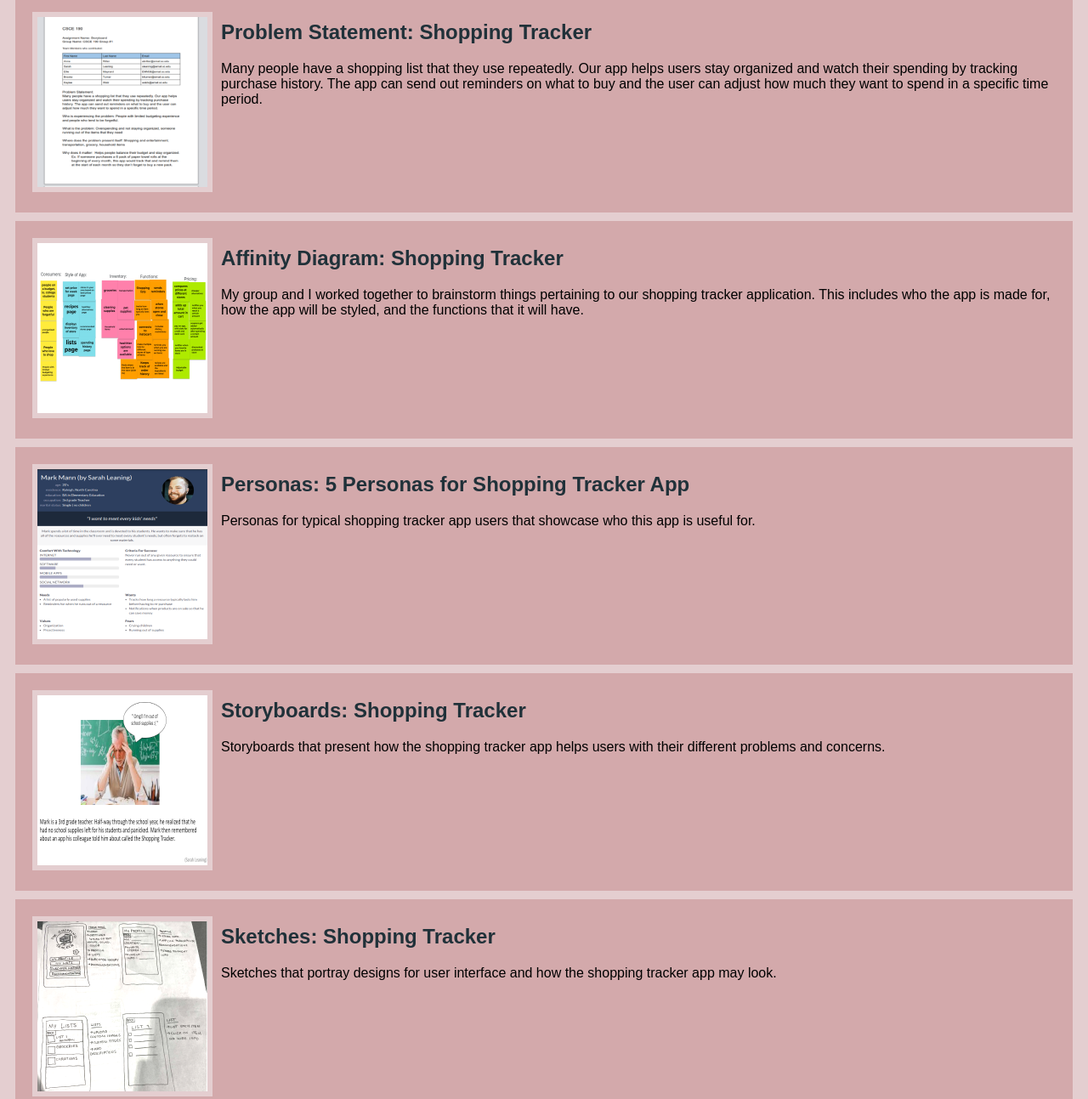
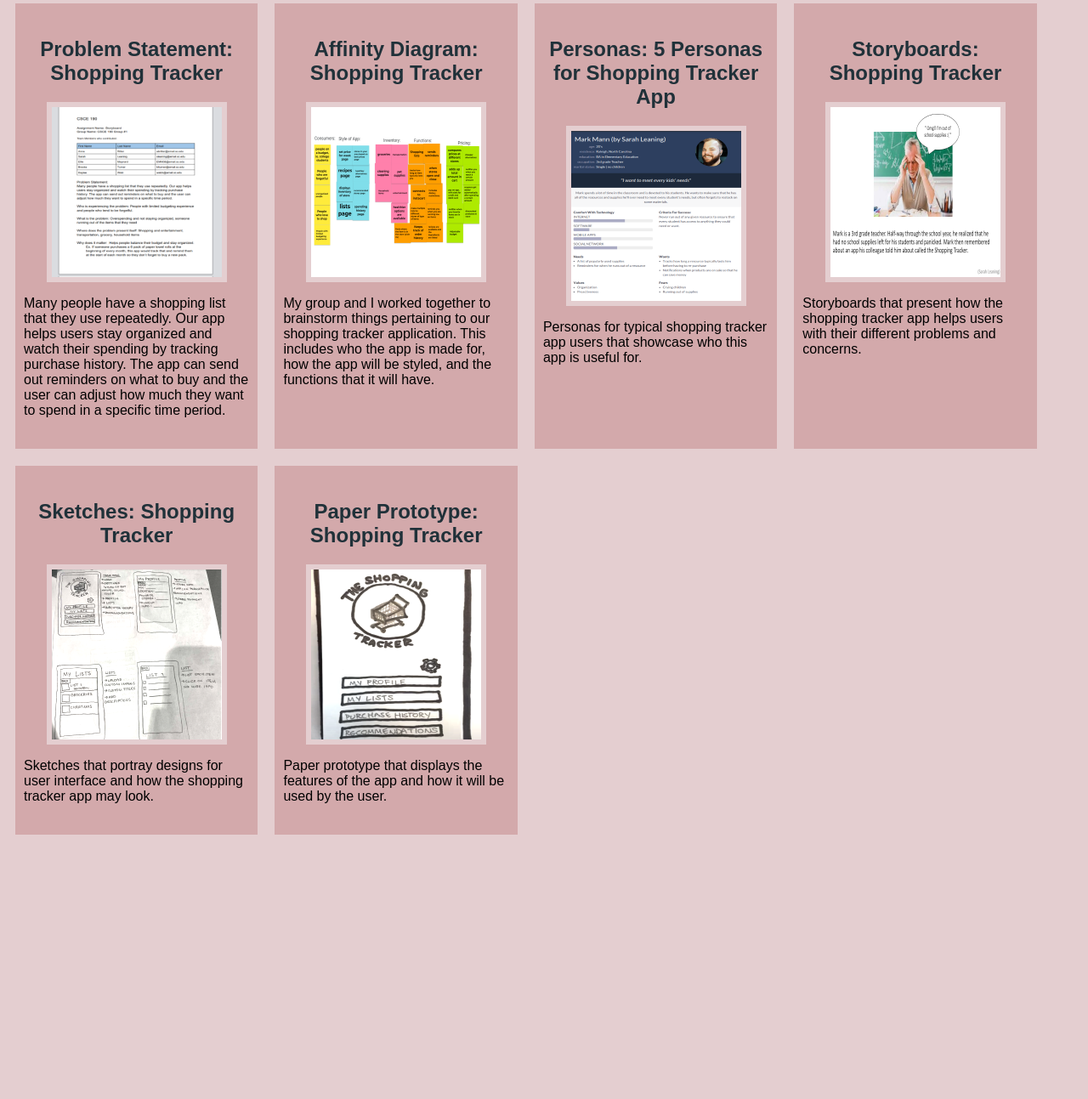
Before and after one commit to sarahleaning/sarahleaning.github.io, a plain HTML site: page index.html in a window 1280 px wide. Shown: the part 86-1379 px from the top of the page at 85% size. After the commit the page ends 1086 px from the top, so only its background shows below. Drawn offline with Linux system fonts and the light colour scheme.

Commit message:
Add files via upload

```diff
--- a/index.html
+++ b/index.html
@@ -7,49 +7,61 @@
     <body>
         <h1>Sarah Leaning's CSCE 190 Site</h1>
 
+        <div class="assignments">
             <!-- Problem Statement Assignment-->
             <section class="assignment">
+                <a href="files/Problem-Statement.pdf"><h2>Problem Statement: Shopping Tracker</h2></a>
                 <a href="files/Problem-Statement.pdf"><img src="images/problem-statement.png"></a>
-            <section class="ass-details">
-                <a href="files/Problem-Statement.pdf"><h2>Problem Statement: Shopping Tracker</h2></a>
+
                 <p>Many people have a shopping list that they use repeatedly. Our app helps users stay organized and watch their spending by tracking purchase history. The app can send out reminders on what to buy and the user can adjust how much they want to spend in a specific time period. </p>
-            </section>
+
             </section>
 
             <!-- Affinity Diagram Assignment-->
             <section class="assignment">
+                <a href="files/affinity-diagram.pdf"><h2>Affinity Diagram: Shopping Tracker</h2></a>
                 <a href="files/affinity-diagram.pdf"><img src="images/affinity-diagram.png"></a>
-            <section class="ass-details">
-                <a href="files/affinity-diagram.pdf"><h2>Affinity Diagram: Shopping Tracker</h2></a>
+
                 <p>My group and I worked together to brainstorm things pertaining to our shopping tracker application. This includes who the app is made for, how the app will be styled, and the functions that it will have. </p>
-            </section>
+
             </section>
 
             <!-- Persona Assignment-->
             <section class="assignment">
+                <a href="files/personas.pdf"><h2>Personas: 5 Personas for Shopping Tracker App</h2></a>
                 <a href="files/personas.pdf"><img src="images/persona.png"></a>
-            <section class="ass-details">
-                <a href="files/personas.pdf"><h2>Personas: 5 Personas for Shopping Tracker App</h2></a>
+
                 <p>Personas for typical shopping tracker app users that showcase who this app is useful for. </p>
-            </section>
+
             </section>
 
             <!-- Storyboard Assignment-->
             <section class="assignment">
+                <a href="files/storyboard.pdf"><h2>Storyboards: Shopping Tracker</h2></a>
                 <a href="files/storyboard.pdf"><img src="images/storyboard.png"></a>
-            <section class="ass-details">
-                <a href="files/storyboard.pdf"><h2>Storyboards: Shopping Tracker</h2></a>
+
                 <p>Storyboards that present how the shopping tracker app helps users with their different problems and concerns. </p>
-            </section>
+
             </section>
 
             <!-- Sketches Assignment-->
             <section class="assignment">
+                <a href="files/sketches.pdf"><h2>Sketches: Shopping Tracker</h2></a>
                 <a href="files/sketches.pdf"><img src="images/sketches.png"></a>
-            <section class="ass-details">
-                <a href="files/sketches.pdf"><h2>Sketches: Shopping Tracker</h2></a>
+
                 <p>Sketches that portray designs for user interface and how the shopping tracker app may look. </p>
+
             </section>
+
+            <!-- Prototype Assignment-->
+            <section class="assignment">
+                <a href="https://youtu.be/oXZHzJHmxsg"><h2>Paper Prototype: Shopping Tracker</h2></a>
+                <a href="https://youtu.be/oXZHzJHmxsg"><img src="images/paper-prototype.png"></a>
+
+                <p>Paper prototype that displays the features of the app and how it will be used by the user. </p>
+
             </section>
+        </div>
+
     </body>
 </html>
--- a/styles.css
+++ b/styles.css
@@ -3,10 +3,16 @@ body {
     font-family:Arial, Helvetica, sans-serif;
 }
 
+.assignments{
+    display: flex;
+    flex-wrap: wrap;
+}
+
 .assignment {
-    display: flex;
+    width: 21%;
     padding: 10px;
     margin: 10px;
+    padding: 20px 10px;
     background: #D3A9AB
 }
 
@@ -14,7 +20,8 @@ body {
     width: 200px;
     margin: 10px;
     border: 6px solid #E4CED0;
-
+    display: block;
+    margin: auto;
 }
 
 .assignment img:hover {
@@ -26,6 +33,9 @@ h1 {
     text-align:center;
 }
 
+h2 {
+    text-align: center;
+}
 
 a {
     text-decoration:none;
```
Also changed, not shown: images/paper-prototype.png (added). Lines whose indentation alone changed are shown as unchanged.
